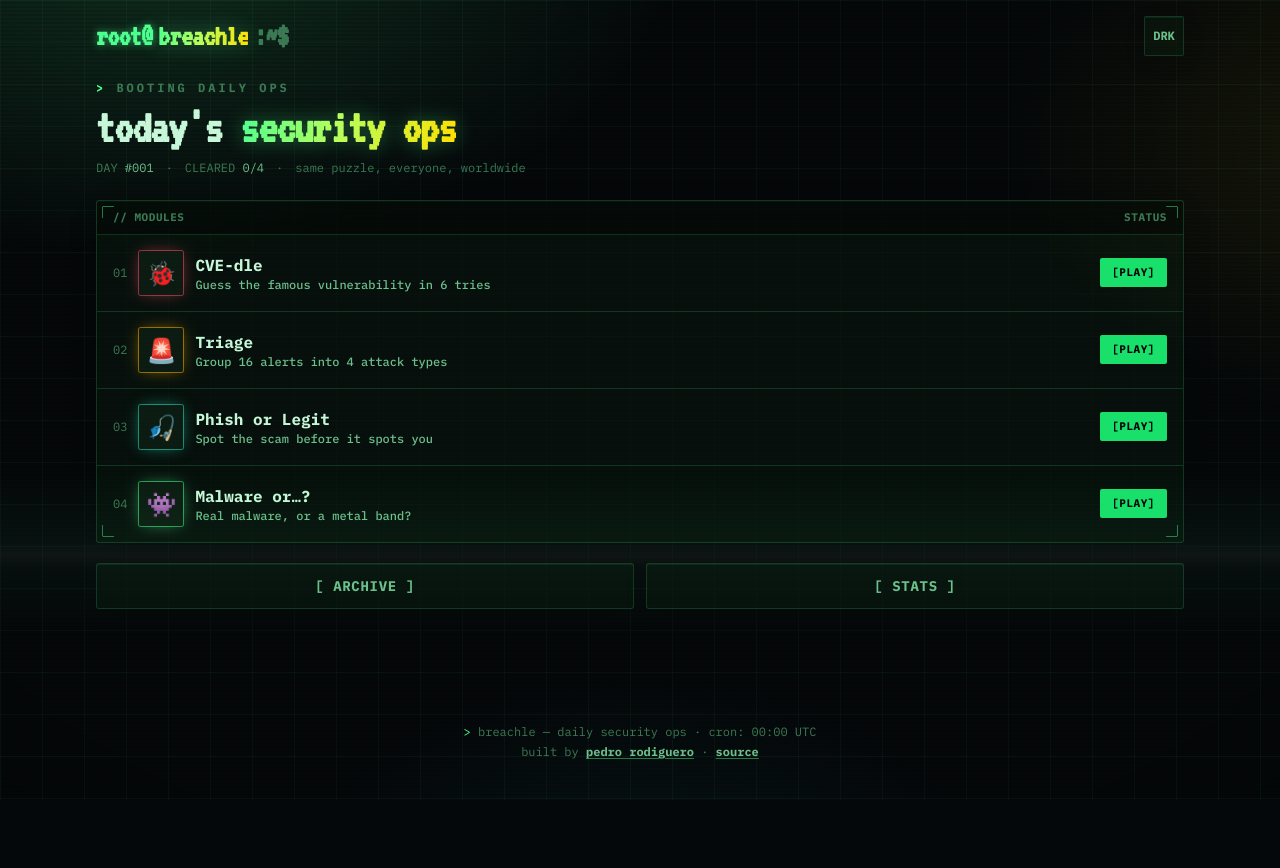
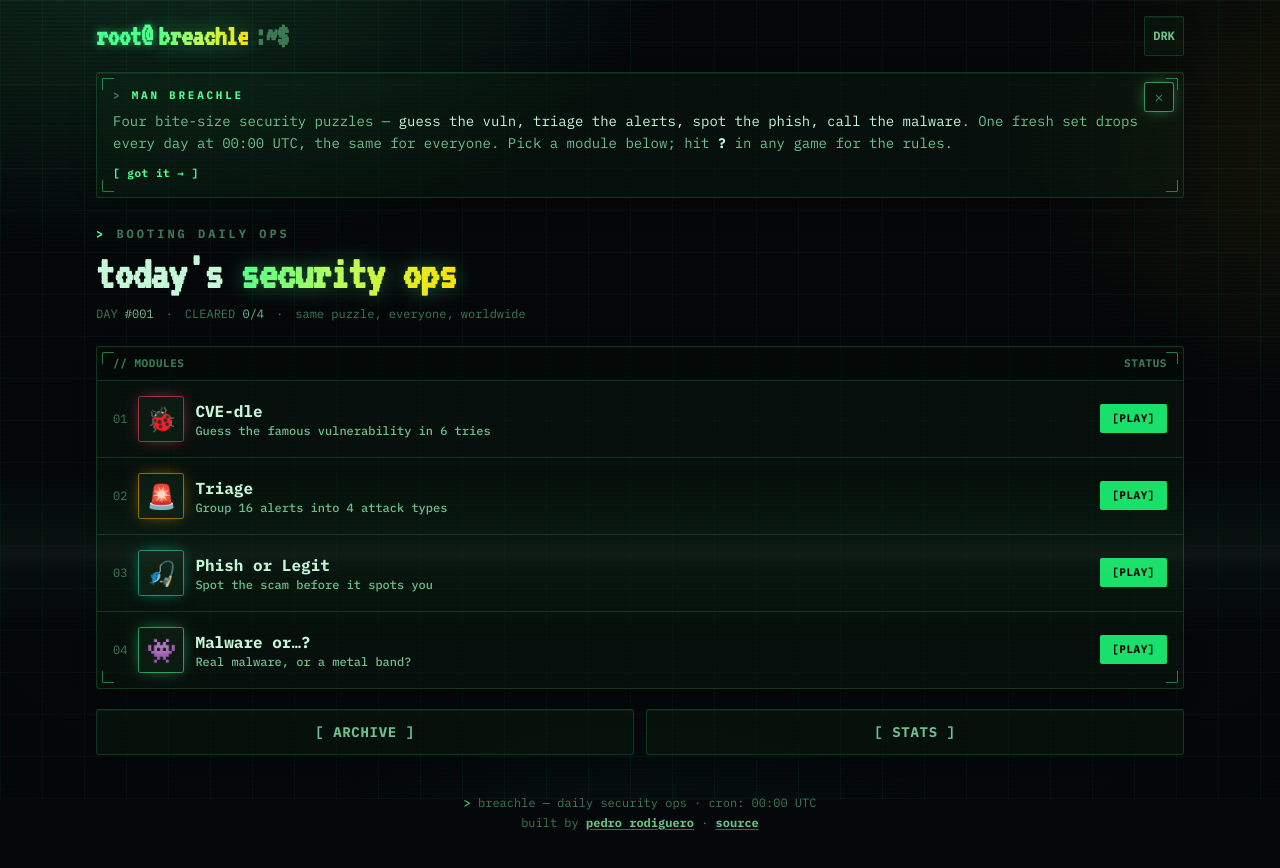
Before and after one commit to pedro-rodiguero/breachle, a SvelteKit app: page / in a window 1280 px wide. Shown: the top 868 px of the page. Before the commit the page ends 800 px from the top, so only its background shows below. Built offline with nearby package versions, Linux system fonts and the light colour scheme.

Commit message:
Hub: dismissible first-visit intro banner

```diff
--- a/src/routes/+page.svelte
+++ b/src/routes/+page.svelte
@@ -1,10 +1,20 @@
 <script lang="ts">
 	import { GAMES } from '$lib/config'
 	import { dayNumber, utcDateKey } from '$lib/seed'
-	import { getDisplayStreak, getGameStatus, type GameStatus } from '$lib/storage'
+	import { getDisplayStreak, getGameStatus, hasSeenOnce, markSeenOnce, type GameStatus } from '$lib/storage'
+	import { onMount } from 'svelte'
 
 	const todayKey = utcDateKey()
 	const day = dayNumber(todayKey)
+
+	// First-visit intro. Hidden until mount so a returning player who already
+	// dismissed it never sees a flash of it.
+	let showIntro = $state(false)
+	onMount(() => (showIntro = !hasSeenOnce('intro')))
+	function dismissIntro() {
+		showIntro = false
+		markSeenOnce('intro')
+	}
 
 	const STATUS_LABEL: Record<GameStatus, { text: string; cls: string }> = {
 		new: { text: 'PLAY', cls: 'bg-brand-deep text-black' },
@@ -22,6 +32,35 @@
 </script>
 
 <div class="space-y-5">
+	{#if showIntro}
+		<aside class="glass bracket animate-rise relative px-4 py-3.5 pr-11" aria-label="What is Breachle">
+			<button
+				type="button"
+				onclick={dismissIntro}
+				aria-label="Dismiss intro"
+				class="glow absolute top-2.5 right-2.5 grid size-7 place-items-center rounded-tile font-mono text-sm font-bold text-ink-faint transition hover:bg-raised hover:text-brand"
+			>
+				✕
+			</button>
+			<p class="font-mono text-[11px] font-bold tracking-[0.25em] text-brand uppercase">
+				<span class="text-ink-faint">&gt;</span> man breachle
+			</p>
+			<p class="mt-1.5 text-sm leading-relaxed text-ink-soft">
+				Four bite-size security puzzles — <span class="text-ink">guess the vuln, triage the alerts,
+				spot the phish, call the malware</span>. One fresh set drops every day at 00:00 UTC, the same
+				for everyone. Pick a module below; hit
+				<span class="font-mono font-bold text-ink">?</span> in any game for the rules.
+			</p>
+			<button
+				type="button"
+				onclick={dismissIntro}
+				class="mt-2.5 font-mono text-[11px] font-bold tracking-wider text-brand transition hover:brightness-125"
+			>
+				[ got it → ]
+			</button>
+		</aside>
+	{/if}
+
 	<div class="animate-rise pt-2 pb-1">
 		<p class="font-mono text-xs font-bold tracking-[0.25em] text-ink-faint uppercase">
 			<span class="text-brand">&gt;</span> booting daily ops<span class="animate-blink">_</span>
```
